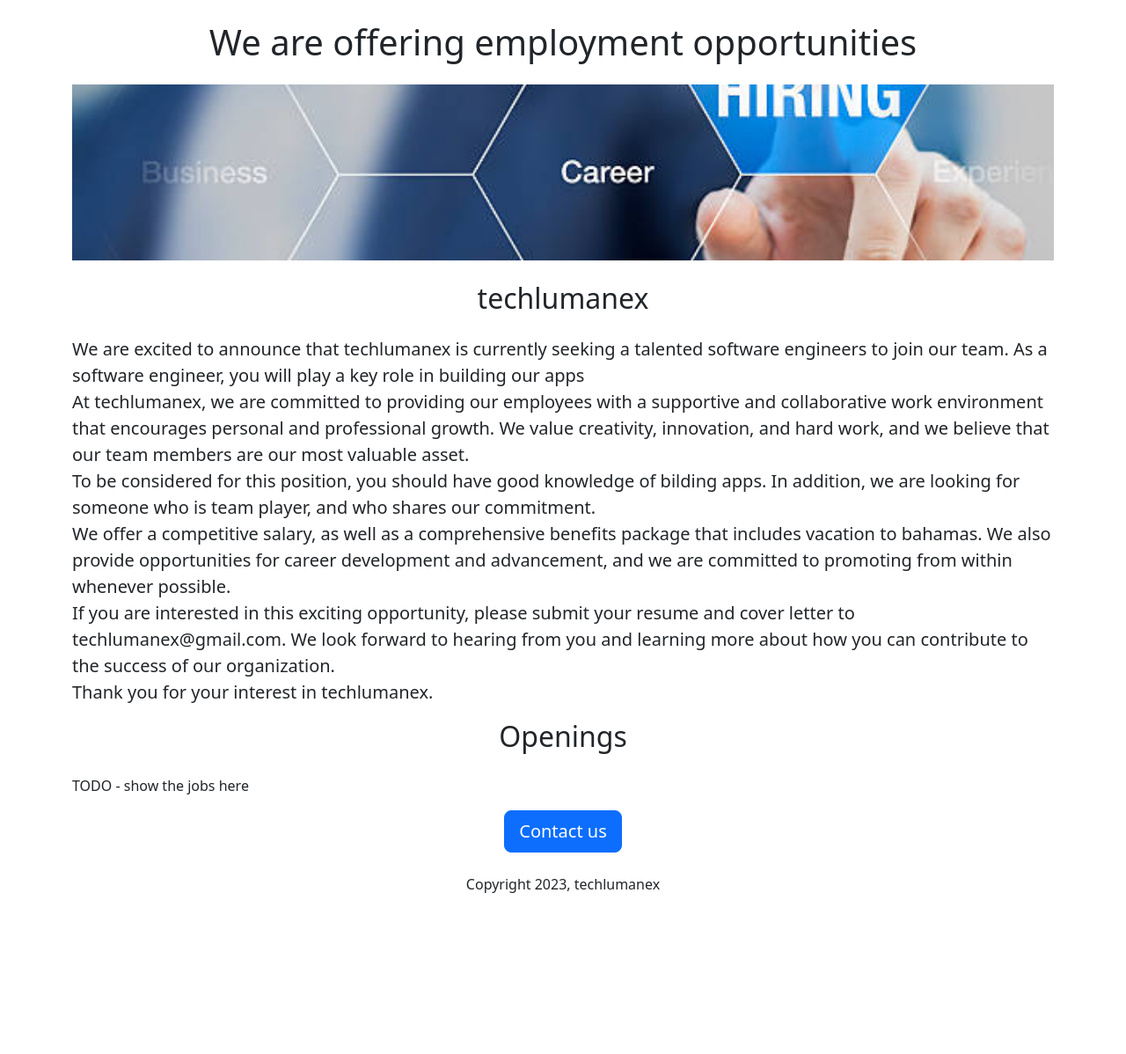
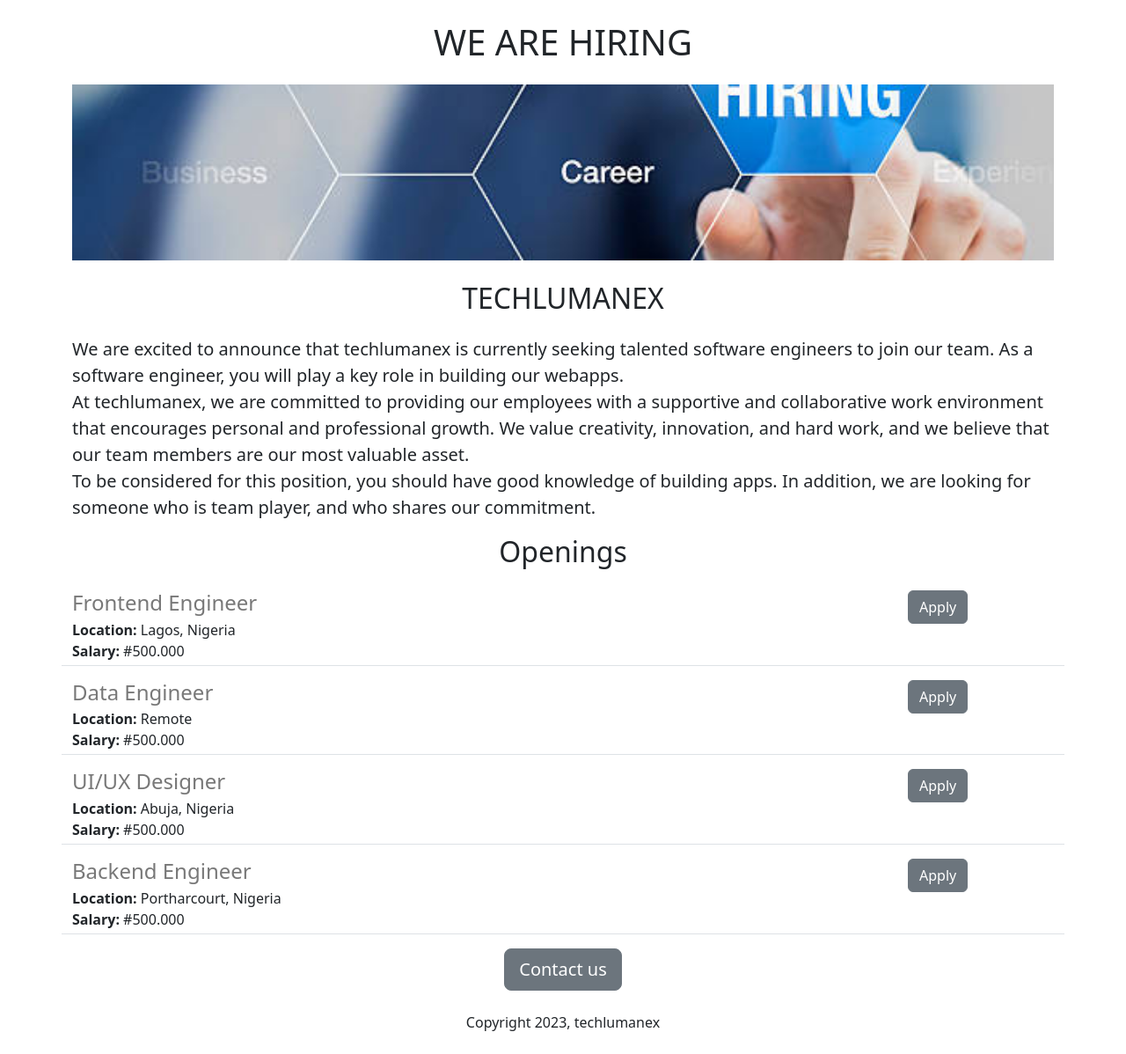
Before and after one commit to lumanexx/techlumanex, a Flask app: page / in a window 1280 px wide. Shown: the whole page at 88% size. Before the commit the page ends 1015 px from the top, so only its background shows below. Run offline with Flask 2, Linux system fonts and the light colour scheme.

Commit message:
added dynamic data and API route

```diff
--- a/main.py
+++ b/main.py
@@ -1,10 +1,42 @@
-from flask import Flask,  render_template
+from flask import Flask,  render_template, jsonify
 
 app = Flask(__name__)
 
+
+JOBS = [
+  {
+
+    'id': 1,
+    'title': 'Frontend Engineer',
+    'location': 'Lagos, Nigeria',
+    'salary': '#500.000'
+  },
+  {
+    'id': 2,
+    'title': 'Data Engineer',
+    'location': 'Remote',
+    'salary': '#500.000'
+  },
+  {
+    'id': 3,
+    'title': 'UI/UX Designer',
+    'location':'Abuja, Nigeria',
+    'salary': '#500.000'
+  },
+  {
+    'id': 4,
+    'title': 'Backend Engineer',
+    'location': 'Portharcourt, Nigeria',
+    'salary': '#500.000'
+  }
+]
 @app.route("/")
 def home():
-  return render_template('home.html')
+  return render_template('home.html', jobs=JOBS)
+
+@app.route("/api/jobs")
+def list_jobs():
+  return jsonify(JOBS)
 
 if __name__ == "__main__":
   app.run(host= '0.0.0.0' , debug=True)
--- a/templates/home.html
+++ b/templates/home.html
@@ -11,31 +11,28 @@
         width: 100%;
         object-fit: cover;
              }
-
-    </style>
+      </style>
   </head>
     <body>
       <div class="container">
-        <h1 class="text-center mt-4 mb-4">We are offering employment opportunities</h1>
+        <h1 class="text-center mt-4 mb-4">WE ARE HIRING</h1>
         <img class="img-fluid" id="banner" src = "https://techlumanex.repl.co/static/ice.jpg">
-        <h2 class="text-center mt-4 mb-4">techlumanex</h2>
+        <h2 class="text-center mt-4 mb-4">TECHLUMANEX</h2>
       <p class="lead">
-          We are excited to announce that techlumanex is currently seeking a talented software engineers to join our team. As a software engineer, you will play a key role in building our apps<br>
+We are excited to announce that techlumanex is currently seeking talented software engineers to join our team. As a software engineer, you will play a key role in building our webapps.<br>
 
-  At techlumanex, we are committed to providing our employees with a supportive and collaborative work environment that encourages personal and professional growth. We value creativity, innovation, and hard work, and we believe that our team members are our most valuable asset.<br>
+At techlumanex, we are committed to providing our employees with a supportive and collaborative work environment that encourages personal and professional growth. We value creativity, innovation, and hard work, and we believe that our team members are our most valuable asset.<br>
 
-  To be considered for this position, you should have good knowledge of bilding apps. In addition, we are looking for someone who is team player, and who shares our commitment.<br>
-
-  We offer a competitive salary, as well as a comprehensive benefits package that includes vacation to bahamas. We also provide opportunities for career development and advancement, and we are committed to promoting from within whenever possible.<br>
-
-  If you are interested in this exciting opportunity, please submit your resume and cover letter to techlumanex@gmail.com. We look forward to hearing from you and learning more about how you can contribute to the success of our organization.<br>
-
-  Thank you for your interest in techlumanex.</p>
+To be considered for this position, you should have good knowledge of building apps. In addition, we are looking for someone who is team player, and who shares our commitment.<br>
 
   <h2 class="text-center mt-2 mb-4">Openings</h2>
-  <p>TODO - show the jobs here</p>
+  <div>
+    {% for job in jobs %}
+      {% include 'jobitem.html' %}
+    {% endfor %}
+  </div>
   <div class="text-center">
-  <button class="btn btn-primary btn-lg">Contact us</button>
+  <button class="btn btn-secondary btn-lg">Contact us</button>
     <p class="mt-4 mb-4">Copyright 2023, techlumanex</p>
   </div>
 
--- /dev/null
+++ b/templates/jobitem.html
@@ -0,0 +1,16 @@
+ <div class="border-bottom row" style="margin-bottom: 16px;padding-bottom:4px;" >
+   <div class="col-10">
+        <h4 style="color:rgb(120,120,120); margin-bottom: 4px;">
+          {{job['title']}}
+        </h4>
+        <div>
+          <b>Location:</b> {{job['location']}}
+        </div>
+        <div>
+          <b>Salary:</b> {{job['salary']}}
+        </div>
+   </div>
+   <div class="col-2">
+        <button type="button" class="btn btn-secondary">Apply</button>
+   </div>
+  </div>
```
